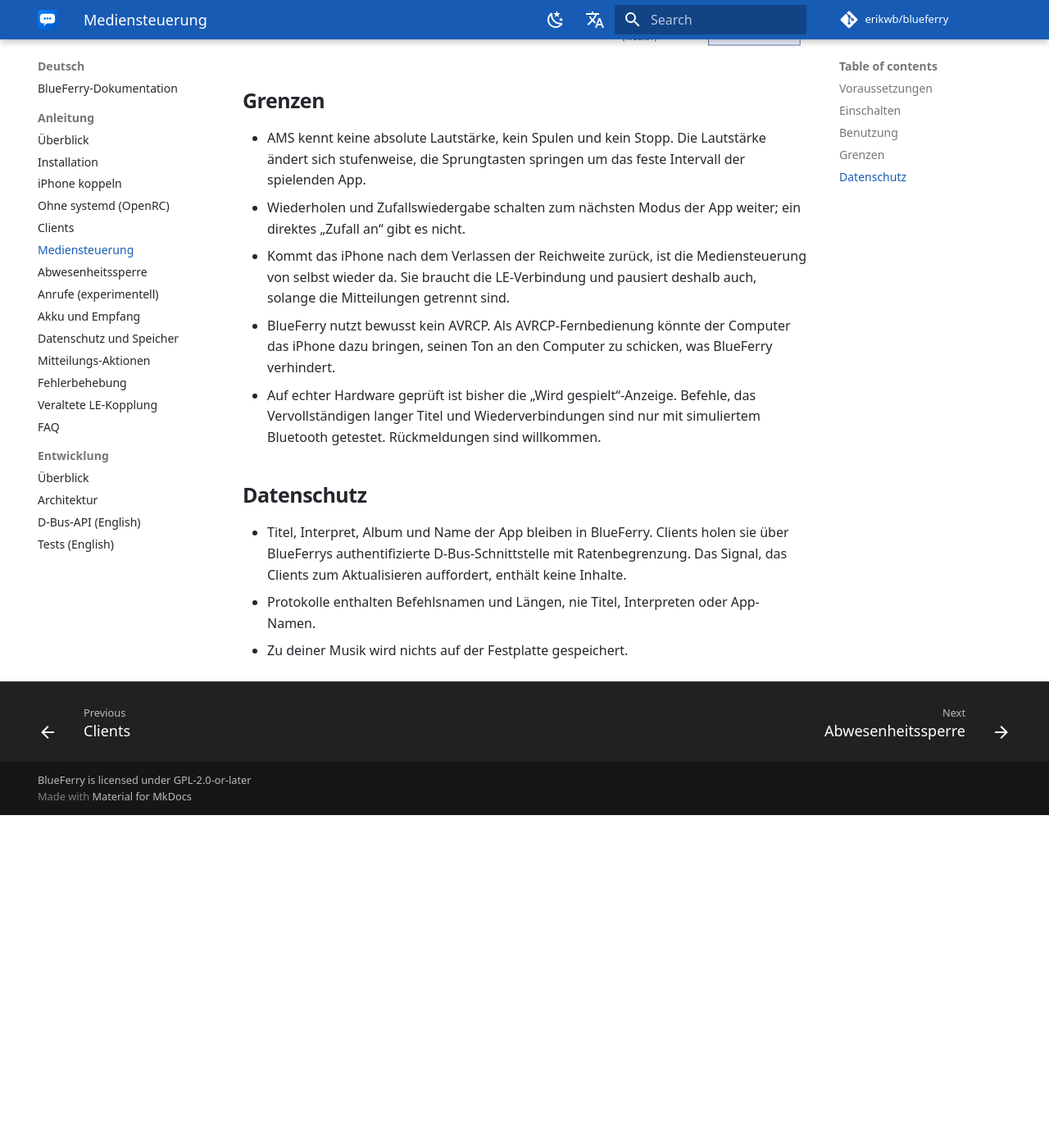
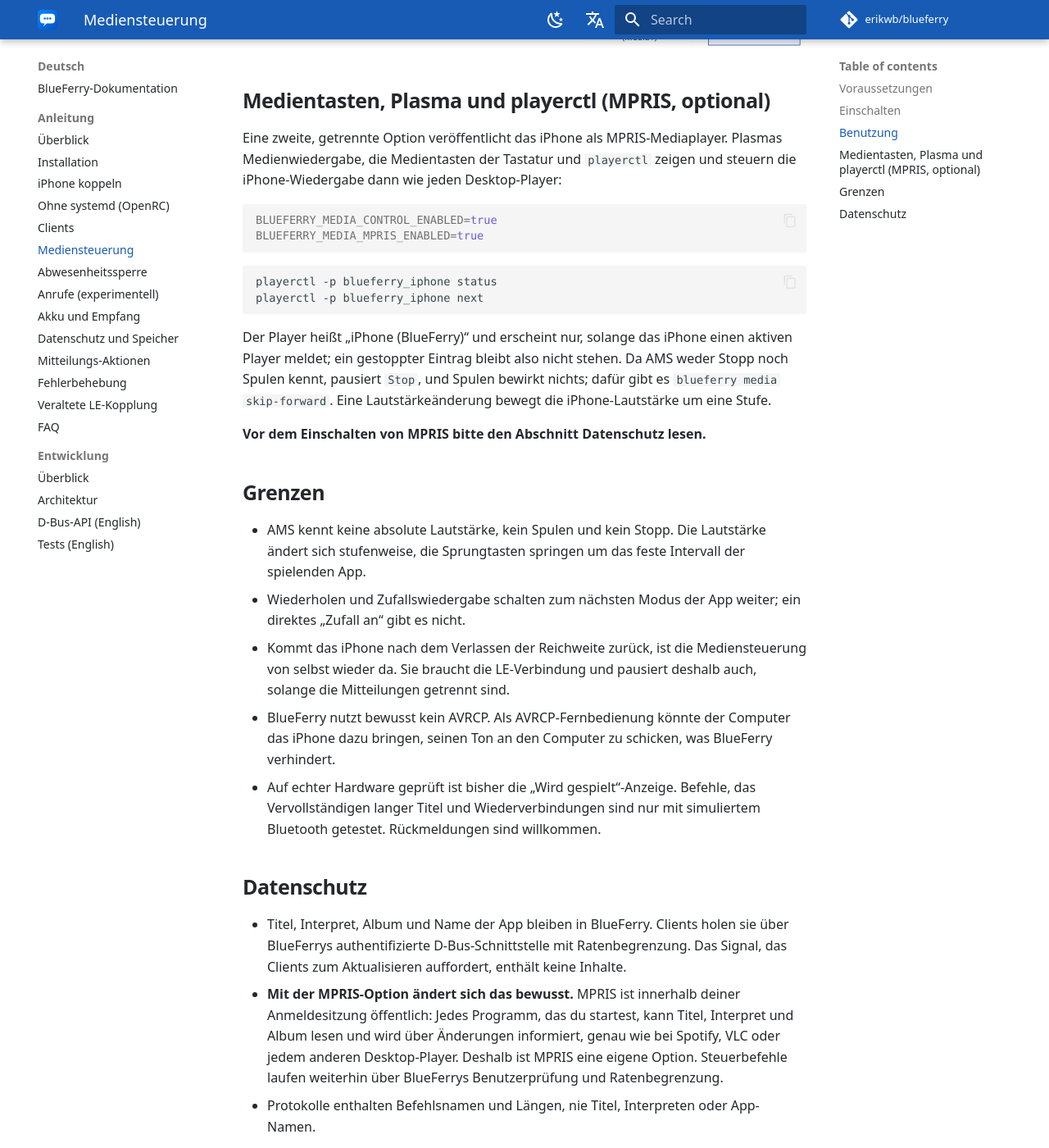
Before and after one commit to erikwb/blueferry, an MkDocs documentation site: the page built from docs/de/user/media-control.md, in a window 1280 px wide and 1400 px high, scrolled down 1623 px. Shown: the whole window at 82% size. Built offline with MkDocs 1.6.1 and Material for MkDocs 9.7.7, drawn with Linux system fonts in a browser that asks for light colours; some web fonts are replaced; comment, search, counter and statistics services are not loaded; before the commit the page ends 2617 px from its top, so only the background shows below that.

Commit message:
Document the opt-in MPRIS player
Describe the second opt-in flag and its privacy implication
(session-wide metadata, as with any local player) in the README, the
user guide and the architecture notes, and record in PROTOCOL.md how
MPRIS volume, seek and stop map onto AMS.

````diff
--- a/docs/de/user/media-control.md
+++ b/docs/de/user/media-control.md
@@ -70,6 +70,30 @@ flowchart LR
     Backend -- "authentifiziertes D-Bus (Media1)" --> Kirigami["Kirigami-Leiste"]
 ```
 
+## Medientasten, Plasma und playerctl (MPRIS, optional)
+
+Eine zweite, getrennte Option veröffentlicht das iPhone als MPRIS-Mediaplayer.
+Plasmas Medienwiedergabe, die Medientasten der Tastatur und `playerctl`
+zeigen und steuern die iPhone-Wiedergabe dann wie jeden Desktop-Player:
+
+```bash
+BLUEFERRY_MEDIA_CONTROL_ENABLED=true
+BLUEFERRY_MEDIA_MPRIS_ENABLED=true
+```
+
+```bash
+playerctl -p blueferry_iphone status
+playerctl -p blueferry_iphone next
+```
+
+Der Player heißt „iPhone (BlueFerry)“ und erscheint nur, solange das iPhone
+einen aktiven Player meldet; ein gestoppter Eintrag bleibt also nicht stehen.
+Da AMS weder Stopp noch Spulen kennt, pausiert `Stop`, und Spulen bewirkt
+nichts; dafür gibt es `blueferry media skip-forward`. Eine Lautstärkeänderung
+bewegt die iPhone-Lautstärke um eine Stufe.
+
+**Vor dem Einschalten von MPRIS bitte den Abschnitt Datenschutz lesen.**
+
 ## Grenzen
 
 - AMS kennt keine absolute Lautstärke, kein Spulen und kein Stopp. Die
@@ -93,6 +117,12 @@ flowchart LR
   holen sie über BlueFerrys authentifizierte D-Bus-Schnittstelle mit
   Ratenbegrenzung. Das Signal, das Clients zum Aktualisieren auffordert,
   enthält keine Inhalte.
+- **Mit der MPRIS-Option ändert sich das bewusst.** MPRIS ist innerhalb deiner
+  Anmeldesitzung öffentlich: Jedes Programm, das du startest, kann Titel,
+  Interpret und Album lesen und wird über Änderungen informiert, genau wie bei
+  Spotify, VLC oder jedem anderen Desktop-Player. Deshalb ist MPRIS eine
+  eigene Option. Steuerbefehle laufen weiterhin über BlueFerrys
+  Benutzerprüfung und Ratenbegrenzung.
 - Protokolle enthalten Befehlsnamen und Längen, nie Titel, Interpreten oder
   App-Namen.
 - Zu deiner Musik wird nichts auf der Festplatte gespeichert.
````
Also changed, not shown: ARCHITECTURE.md (+4 -1 lines), PROTOCOL.md (+4 -2 lines), README.md (+10 -4 lines), docs/en/user/media-control.md (+29 -0 lines).
